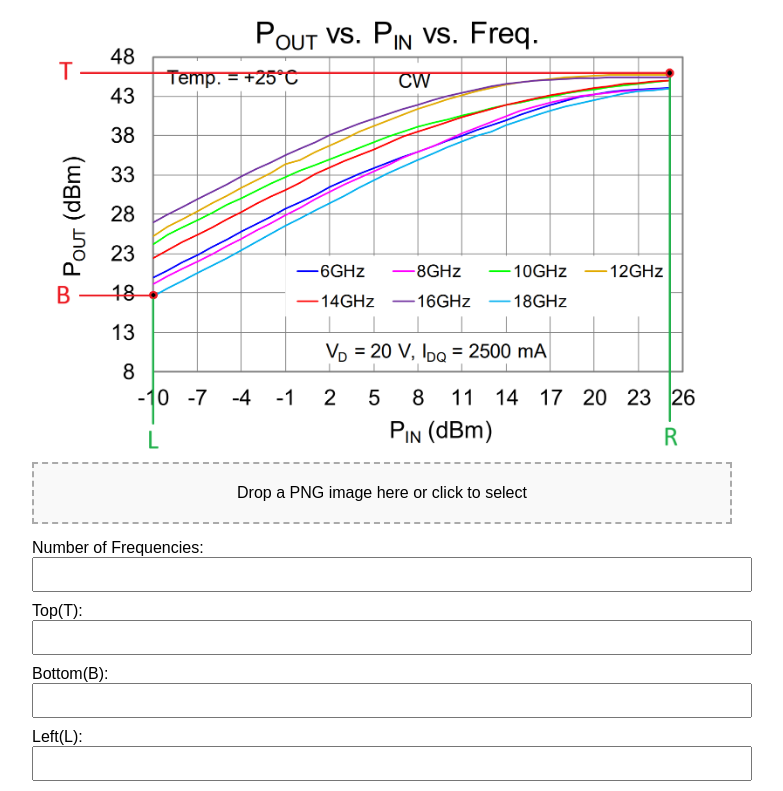
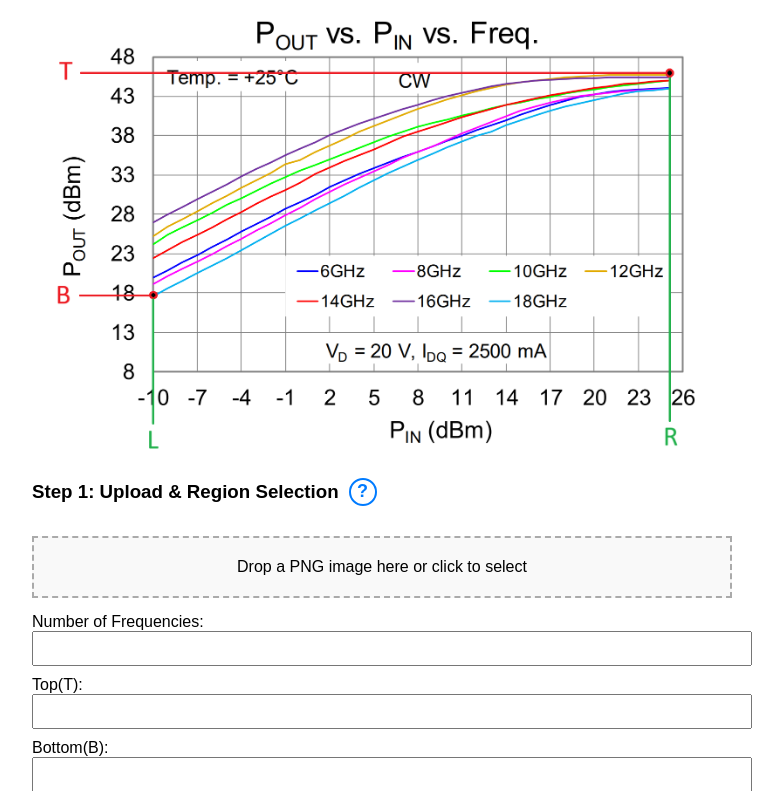
Before and after one commit to RFLAMBDA/graphGenerator.github.io, a Flask app: page / in a window 1280 px wide. Shown: the part 149-940 px from the top of the page, without its empty margins (258-1041 px from the left). Run offline with Flask 3, Linux system fonts and the light colour scheme.

Commit message:
added info page

```diff
--- a/static/process.js
+++ b/static/process.js
@@ -1,5 +1,15 @@
     let imageBase64 = "";
     let sessionId = "";
+
+    // Info panel toggle function
+    function toggleInfo(panelId) {
+      const panel = document.getElementById(panelId);
+      if (panel.classList.contains('show')) {
+        panel.classList.remove('show');
+      } else {
+        panel.classList.add('show');
+      }
+    }
 
     const dropZone = document.getElementById("drop-zone");
     const fileInput = document.getElementById("fileInput");
--- a/templates/index.html
+++ b/templates/index.html
@@ -20,6 +20,57 @@
     #drop-zone_add.dragover { background-color: #e0f7ff; }
     #preview { max-width: 100%; margin-top: 10px; display: none; }
     #sample { max-width: 100%; margin-top: 10px; display: block; }
+
+    /* Info system styles */
+    .step-header {
+      display: flex;
+      align-items: center;
+      gap: 10px;
+      margin-bottom: 15px;
+    }
+    .info-icon {
+      cursor: pointer;
+      color: #007bff;
+      font-size: 18px;
+      font-weight: bold;
+      width: 24px;
+      height: 24px;
+      border-radius: 50%;
+      border: 2px solid #007bff;
+      display: flex;
+      align-items: center;
+      justify-content: center;
+      background: white;
+      transition: all 0.3s ease;
+    }
+    .info-icon:hover {
+      background: #007bff;
+      color: white;
+    }
+    .info-panel {
+      display: none;
+      background: #f8f9fa;
+      border: 1px solid #dee2e6;
+      border-radius: 5px;
+      padding: 15px;
+      margin: 10px 0;
+      font-size: 14px;
+      line-height: 1.5;
+    }
+    .info-panel.show {
+      display: block;
+    }
+    .info-panel h4 {
+      margin-top: 0;
+      color: #495057;
+    }
+    .info-panel ul {
+      margin: 10px 0;
+      padding-left: 20px;
+    }
+    .info-panel li {
+      margin-bottom: 5px;
+    }
   </style>
 </head>
 <body>
@@ -30,6 +81,26 @@
 
   <!-- Step 1: Upload + Region Selection -->
   <div id="step1">
+    <div class="step-header">
+      <h3>Step 1: Upload & Region Selection</h3>
+      <div class="info-icon" onclick="toggleInfo('step1-info')">?</div>
+    </div>
+    <div id="step1-info" class="info-panel">
+      <h4>What this step does:</h4>
+      <ul>
+        <li>Upload a PNG image of your gain vs. output power plot</li>
+        <li>Define the region boundaries (Top, Bottom, Left, Right) to extract data from</li>
+        <li>Specify the number of frequencies in your plot</li>
+        <li>The system will automatically extract curve data points from the selected region</li>
+      </ul>
+      <h4>Tips:</h4>
+      <ul>
+        <li>Use the sample marker above as a reference for your plot format</li>
+        <li>Make sure your image is clear and the curves are well-defined</li>
+        <li>Accurate region boundaries will improve data extraction quality</li>
+      </ul>
+    </div>
+
     <div id="drop-zone">Drop a PNG image here or click to select</div>
     <input type="file" id="fileInput" accept="image/png" style="display: none;">
     <img id="preview" />
@@ -48,6 +119,32 @@
 
   <!-- Step 2: Add more color -->
   <div id="step2" style="display:none;">
+    <div class="step-header">
+      <h3>Step 2: Add More Color (Optional)</h3>
+      <div class="info-icon" onclick="toggleInfo('step2-info')">?</div>
+    </div>
+    <div id="step2-info" class="info-panel">
+      <h4>What this step does:</h4>
+      <ul>
+        <li>Add additional frequency curves to your existing plot</li>
+        <li>Upload a single frequency Pout vs Pin plot image</li>
+        <li>Specify a color number to assign to the new curve</li>
+        <li>If the color number already exists, it will replace that curve</li>
+        <li>If the color number is new, it will create a new curve</li>
+      </ul>
+      <h4>When to use:</h4>
+      <ul>
+        <li>When you have additional frequency data to add to your plot</li>
+        <li>To replace existing curves with updated data</li>
+        <li>To combine multiple frequency measurements into one plot</li>
+      </ul>
+      <h4>Skip option:</h4>
+      <ul>
+        <li>If you don't need to add more colors, click "Skip" to go directly to Step 3</li>
+        <li>Your current data will remain unchanged</li>
+      </ul>
+    </div>
+
     <h3>Input single frequency Pout vs Pin plot (optional):</h2>
     <div id="drop-zone_add">Drop a PNG image here or click to select</div>
     <input type="file" id="fileInput_add" accept="image/png" style="display: none;">
@@ -63,6 +160,31 @@
 
   <!-- Step 3: Relabel -->
   <div id="step3" style="display:none;">
+    <div class="step-header">
+      <h3>Step 3: Color Labeling</h3>
+      <div class="info-icon" onclick="toggleInfo('step3-info')">?</div>
+    </div>
+    <div id="step3-info" class="info-panel">
+      <h4>What this step does:</h4>
+      <ul>
+        <li>Assign specific colors to your frequency curves</li>
+        <li>Define the scale (x and y span) for your plot</li>
+        <li>Customize the visual appearance of your curves</li>
+        <li>Prepare the plot for final adjustments</li>
+      </ul>
+      <h4>Parameters:</h4>
+      <ul>
+        <li><strong>Color List:</strong> Comma-separated list of color numbers (e.g., "2,4,6")</li>
+        <li><strong>Scale:</strong> X and Y span values (e.g., "5,5" for 5x5 scale)</li>
+      </ul>
+      <h4>Tips:</h4>
+      <ul>
+        <li>Color numbers should match your frequency data</li>
+        <li>Scale values affect the plot's visual range</li>
+        <li>You can preview the changes before proceeding to the final step</li>
+      </ul>
+    </div>
+
     <label>Color List (comma-separated):</label><input type="text" id="color_list" placeholder="e.g., 2,4,6">
     <label>Scale (x span, y span):</label><input type="text" id="scale" placeholder="e.g. 5,5">
     <button id="submit-relabel">Apply Color Label</button>
@@ -74,6 +196,38 @@
 
   <!-- Step 4: Gain/Pout Shift -->
   <div id="step4" style="display:none;">
+    <div class="step-header">
+      <h3>Step 4: Gain & Pout Shift (Final Adjustments)</h3>
+      <div class="info-icon" onclick="toggleInfo('step4-info')">?</div>
+    </div>
+    <div id="step4-info" class="info-panel">
+      <h4>What this step does:</h4>
+      <ul>
+        <li>Apply final adjustments to your gain and output power curves</li>
+        <li>Fine-tune the positioning of your frequency curves</li>
+        <li>Generate the final optimized plot</li>
+        <li>Download your processed data and plot</li>
+      </ul>
+      <h4>Parameters:</h4>
+      <ul>
+        <li><strong>Gain Shift:</strong> Optional comma-separated values to adjust gain curves (e.g., "0.5,-0.3,0")</li>
+        <li><strong>Pout Shift:</strong> Optional comma-separated values to adjust output power curves (e.g., "1,0,-2")</li>
+      </ul>
+      <h4>How shifts work:</h4>
+      <ul>
+        <li>Positive values move curves up/right</li>
+        <li>Negative values move curves down/left</li>
+        <li>Values correspond to your frequency order</li>
+        <li>Leave empty for no adjustment</li>
+      </ul>
+      <h4>Final Output:</h4>
+      <ul>
+        <li>Processed plot with all adjustments applied</li>
+        <li>Clean numeric data for further analysis</li>
+        <li>Ready for publication or analysis</li>
+      </ul>
+    </div>
+
     <label>Gain Shift (optional, comma-separated):</label><input type="text" id="gain_shift" placeholder="e.g., 0.5,-0.3,0">
     <label>Pout Shift (optional, comma-separated):</label><input type="text" id="pout_shift" placeholder="e.g., 1,0,-2">
     <button id="submit-shift">Apply Shift</button>
```
Also changed, not shown: README.md.
